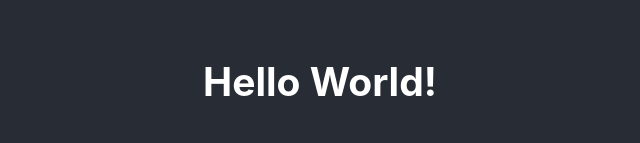
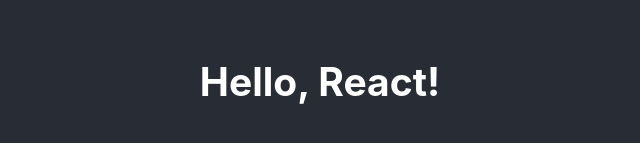
Before and after one commit to badshab454/React-js, a React (Create React App) app in the folder linkedin/: page / in a window 1280 px wide. Shown: the part 479-622 px from the top of the page, without its empty margins (320-960 px from the left). Built offline with nearby package versions, Linux system fonts and the light colour scheme.

Commit message:
Hello React!

```diff
--- a/linkedin/src/App.js
+++ b/linkedin/src/App.js
@@ -6,7 +6,7 @@
     <div className="App">
       <header className="App-header">
         <img src={logo} className="App-logo" alt="logo" />
-      <h2>Hello World!</h2>
+      <h2>Hello, React!</h2>
       </header>
     </div>
   );
```
